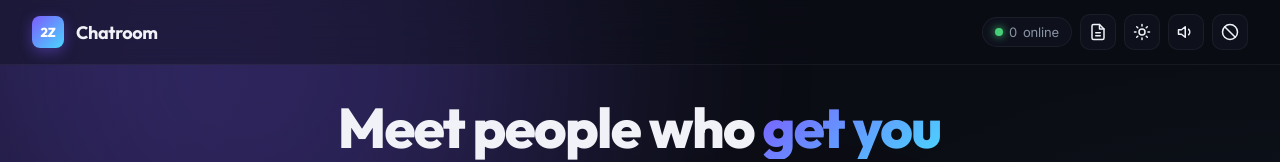
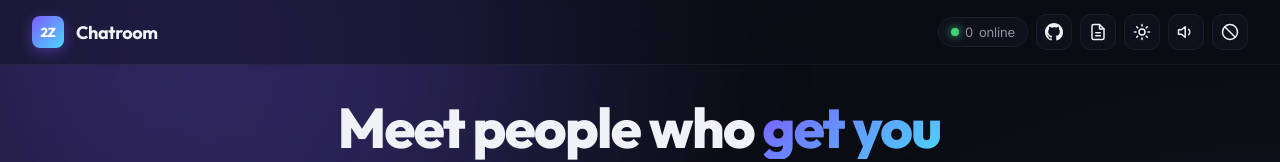
Before and after one commit to Z0Group/ChatRoom, a website: page public/index.html in a window 1280 px wide. Shown: the top 162 px of the page. Drawn offline with nearby package versions, Linux system fonts and the light colour scheme.

Commit message:
added github logo

```diff
--- a/public/index.html
+++ b/public/index.html
@@ -28,6 +28,18 @@
         <span class="stat-dot"></span>
         <span id="online-count">0</span> online
       </span>
+      <a
+        class="topbar-link-btn"
+        href="https://github.com/Z0Group"
+        target="_blank"
+        rel="noopener noreferrer"
+        aria-label="Visit Z0Group on GitHub"
+        title="GitHub"
+      >
+        <svg width="18" height="18" viewBox="0 0 16 16" fill="currentColor" aria-hidden="true">
+          <path d="M8 0C3.58 0 0 3.58 0 8a8 8 0 0 0 5.47 7.59c.4.07.55-.17.55-.38 0-.19-.01-.82-.01-1.49-2.01.37-2.53-.49-2.69-.94-.09-.23-.48-.94-.82-1.13-.28-.15-.68-.52-.01-.53.63-.01 1.08.58 1.23.82.72 1.21 1.87.87 2.33.66.07-.52.28-.87.5-1.07-1.78-.2-3.64-.89-3.64-3.95 0-.87.31-1.59.82-2.15-.08-.2-.36-1.02.08-2.12 0 0 .67-.22 2.2.82a7.66 7.66 0 0 1 2-.27c.68 0 1.36.09 2 .27 1.53-1.04 2.2-.82 2.2-.82.44 1.1.16 1.92.08 2.12.51.56.82 1.27.82 2.15 0 3.07-1.87 3.75-3.65 3.95.29.25.54.73.54 1.48 0 1.07-.01 1.93-.01 2.2 0 .22.15.46.55.38A8 8 0 0 0 16 8c0-4.42-3.58-8-8-8Z"></path>
+        </svg>
+      </a>
       <button id="rules-btn" class="icon-btn" type="button" aria-label="Rules" title="Rules">
         <svg width="18" height="18" viewBox="0 0 24 24" fill="none" stroke="currentColor" stroke-width="2" stroke-linecap="round" stroke-linejoin="round"><path d="M14 2H6a2 2 0 0 0-2 2v16a2 2 0 0 0 2 2h12a2 2 0 0 0 2-2V8z"/><polyline points="14 2 14 8 20 8"/><line x1="9" y1="13" x2="15" y2="13"/><line x1="9" y1="17" x2="15" y2="17"/></svg>
       </button>
--- a/public/style.css
+++ b/public/style.css
@@ -129,6 +129,27 @@ body {
   display: flex;
   align-items: center;
   gap: 8px;
+}
+.topbar-link-btn {
+  background: var(--card);
+  border: 1px solid var(--border);
+  color: var(--text);
+  width: 36px;
+  height: 36px;
+  border-radius: 10px;
+  display: grid;
+  place-items: center;
+  cursor: pointer;
+  position: relative;
+  text-decoration: none;
+  transition: all 0.15s;
+}
+.topbar-link-btn svg {
+  display: block;
+}
+.topbar-link-btn:hover {
+  border-color: var(--border-strong);
+  transform: translateY(-1px);
 }
 .stat {
   display: flex;
```
